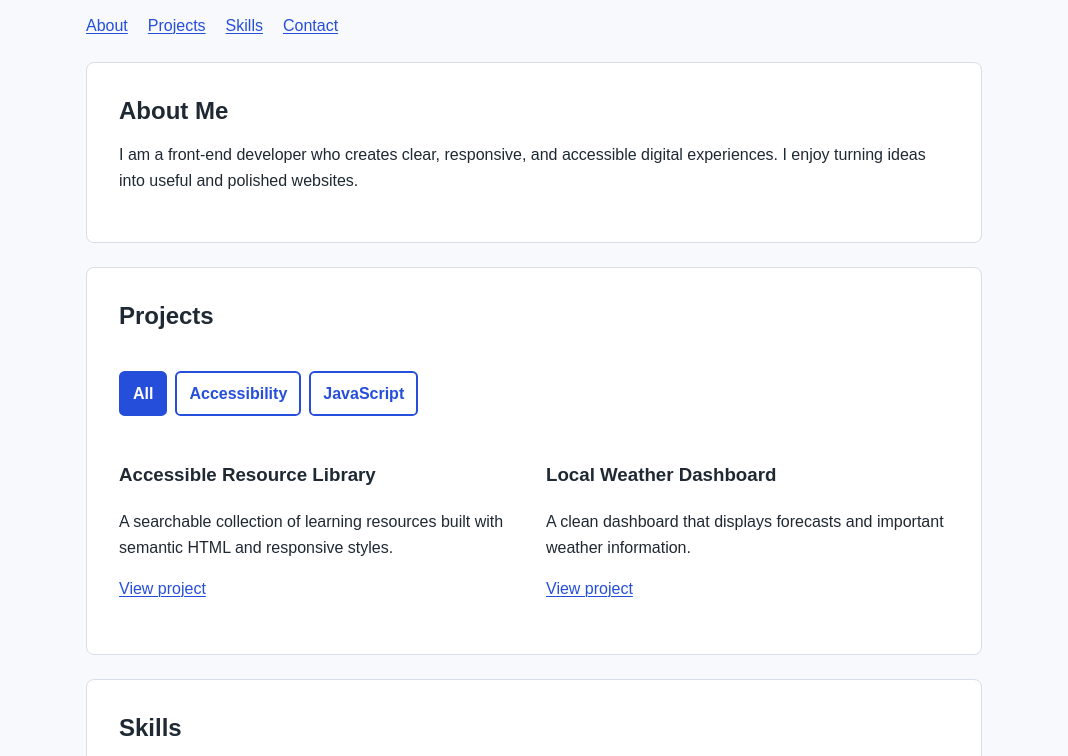
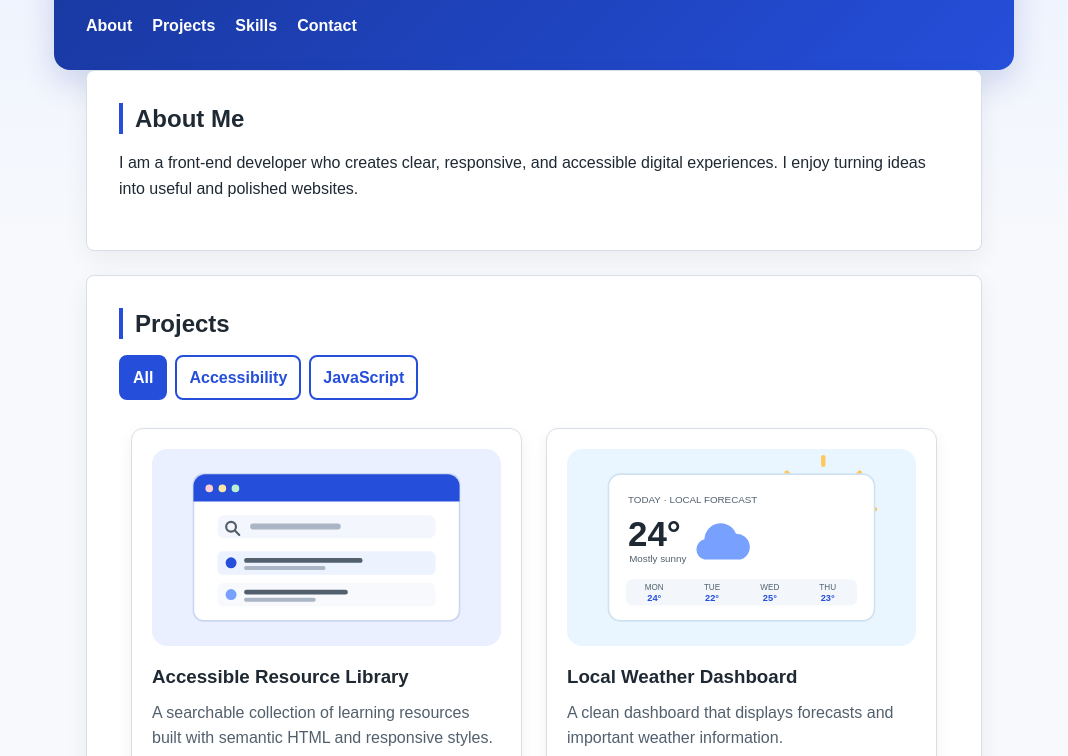
Before and after one commit to Marhardal/html-test, a plain HTML site: page index.html in a window 1280 px wide. Shown: the part 105-861 px from the top of the page, without its empty margins (106-1174 px from the left). Drawn offline with Linux system fonts and the light colour scheme.

Commit message:
Improve responsive portfolio presentation
Add local project illustrations with descriptive alt text, modernize the visual styling, and improve responsive layout fallbacks.

Co-authored-by: Copilot <223556219+Copilot@users.noreply.github.com>

```diff
--- a/index.html
+++ b/index.html
@@ -47,12 +47,20 @@
             </div>
 
             <article class="project" data-category="accessibility" aria-labelledby="project-one-heading">
+                <img
+                    class="project-image"
+                    src="images/resource-library.svg"
+                    alt="Illustration of a resource library with a searchable list of learning materials">
                 <h3 id="project-one-heading">Accessible Resource Library</h3>
                 <p>A searchable collection of learning resources built with semantic HTML and responsive styles.</p>
                 <a href="#" aria-label="View Accessible Resource Library project">View project</a>
             </article>
 
             <article class="project" data-category="javascript" aria-labelledby="project-two-heading">
+                <img
+                    class="project-image"
+                    src="images/weather-dashboard.svg"
+                    alt="Illustration of a weather dashboard showing a sun, clouds, and a weekly forecast">
                 <h3 id="project-two-heading">Local Weather Dashboard</h3>
                 <p>A clean dashboard that displays forecasts and important weather information.</p>
                 <a href="#" aria-label="View Local Weather Dashboard project">View project</a>
--- a/styles.css
+++ b/styles.css
@@ -21,7 +21,7 @@ html {
 
 body {
     margin: 0;
-    background: var(--background);
+    background: linear-gradient(180deg, #edf2ff 0, var(--background) 22rem);
     color: var(--text);
     font-family: Arial, Helvetica, sans-serif;
     font-size: 1rem;
@@ -33,15 +33,21 @@ main,
 body > footer {
     width: 100%;
     max-width: 960px;
+    margin-left: auto;
+    margin-right: auto;
     margin-inline: auto;
 }
 
 body > header {
     padding: 1.5rem 1rem;
+    background: linear-gradient(135deg, #18379d, #254eda);
+    border-radius: 0 0 1rem 1rem;
+    box-shadow: 0 0.75rem 2rem rgba(24, 55, 157, 0.18);
+    color: #ffffff;
 }
 
 body > header > p {
-    color: var(--muted);
+    color: #e1e9ff;
 }
 
 nav ul,
@@ -57,7 +63,19 @@ nav ul {
     display: flex;
     -ms-flex-wrap: wrap;
     flex-wrap: wrap;
-    gap: 0.75rem 1.25rem;
+}
+
+nav li {
+    margin: 0 1.25rem 0.5rem 0;
+}
+
+nav a {
+    color: #ffffff;
+    font-weight: 700;
+}
+
+nav a:hover {
+    color: #e1e9ff;
 }
 
 .menu-toggle {
@@ -75,8 +93,7 @@ nav ul {
 
 a {
     color: var(--primary);
-    text-decoration-thickness: 0.08em;
-    text-underline-offset: 0.15em;
+    text-decoration: none;
 }
 
 a:hover {
@@ -119,6 +136,12 @@ section {
     background: var(--surface);
     border: 1px solid var(--border);
     border-radius: 0.5rem;
+    box-shadow: 0 0.5rem 1.5rem rgba(31, 41, 51, 0.06);
+}
+
+section h2 {
+    padding-left: 0.75rem;
+    border-left: 4px solid var(--primary);
 }
 
 h1,
@@ -143,8 +166,47 @@ article {
     margin-bottom: 1.25rem;
 }
 
+article.project {
+    padding: 1rem;
+    background: #ffffff;
+    border: 1px solid var(--border);
+    border-radius: 0.75rem;
+    box-shadow: 0 0.35rem 1rem rgba(31, 41, 51, 0.06);
+    overflow: hidden;
+}
+
+article.project h3 {
+    margin-bottom: 0.5rem;
+}
+
+article.project p {
+    color: var(--muted);
+}
+
 article:last-child {
     margin-bottom: 0;
+}
+
+.project-image {
+    display: block;
+    width: 100%;
+    height: auto;
+    margin-bottom: 1rem;
+    border-radius: 0.5rem;
+}
+
+.project > a {
+    display: inline-block;
+    padding: 0.55rem 0.85rem;
+    background: var(--primary);
+    border-radius: 0.35rem;
+    color: #ffffff;
+    font-weight: 700;
+}
+
+.project > a:hover {
+    background: var(--primary-dark);
+    color: #ffffff;
 }
 
 #skills ul {
@@ -153,10 +215,10 @@ article:last-child {
     display: flex;
     -ms-flex-wrap: wrap;
     flex-wrap: wrap;
-    gap: 0.5rem;
 }
 
 #skills li {
+    margin: 0.5rem 0.5rem 0 0;
     padding: 0.4rem 0.75rem;
     background: #edf2ff;
     border: 1px solid #bccbff;
@@ -169,13 +231,13 @@ article:last-child {
     display: flex;
     -ms-flex-wrap: wrap;
     flex-wrap: wrap;
-    gap: 0.5rem;
     margin-bottom: 1.25rem;
 }
 
 .project-filters button {
     width: auto;
     min-height: 44px;
+    margin: 0 0.5rem 0.5rem 0;
     padding: 0.5rem 0.75rem;
 }
 
@@ -196,7 +258,10 @@ form {
     -webkit-box-direction: normal;
     -ms-flex-direction: column;
     flex-direction: column;
-    gap: 1rem;
+}
+
+form > div + div {
+    margin-top: 1rem;
 }
 
 form div {
@@ -257,13 +322,20 @@ button {
     background: var(--primary);
     color: #ffffff;
     border: 2px solid var(--primary);
+    border-radius: 0.5rem;
     cursor: pointer;
     font-weight: 700;
+    transition: background-color 150ms ease, transform 150ms ease;
 }
 
 button:hover {
     background: var(--primary-dark);
     border-color: var(--primary-dark);
+    transform: translateY(-1px);
+}
+
+form > button {
+    margin-top: 1rem;
 }
 
 body > footer {
@@ -288,24 +360,29 @@ body > footer {
         padding: 2rem;
     }
 
-    #projects {
-        display: -ms-grid;
-        display: grid;
-        -ms-grid-columns: 1fr 1.5rem 1fr;
-        grid-template-columns: repeat(2, minmax(0, 1fr));
-        gap: 1.5rem;
+    article.project {
+        padding: 1.25rem;
     }
 
-    #projects h2 {
-        -ms-grid-column: 1;
-        -ms-grid-column-span: 3;
-        grid-column: 1 / -1;
+    #projects {
+        display: -webkit-box;
+        display: -ms-flexbox;
+        display: flex;
+        -ms-flex-wrap: wrap;
+        flex-wrap: wrap;
     }
 
-    .project-filters {
-        -ms-grid-column: 1;
-        -ms-grid-column-span: 3;
-        grid-column: 1 / -1;
+    #projects > h2,
+    #projects > .project-filters {
+        -ms-flex: 0 0 100%;
+        flex: 0 0 100%;
+    }
+
+    #projects > .project {
+        -ms-flex: 1 1 calc(50% - 1.5rem);
+        flex: 1 1 calc(50% - 1.5rem);
+        min-width: 0;
+        margin: 0 0.75rem 1.25rem;
     }
 
     .menu-toggle {
@@ -332,4 +409,8 @@ body > footer {
     html {
         scroll-behavior: auto;
     }
+
+    button {
+        transition: none;
+    }
 }
```
Also changed, not shown: images/resource-library.svg (added), images/weather-dashboard.svg (added).
